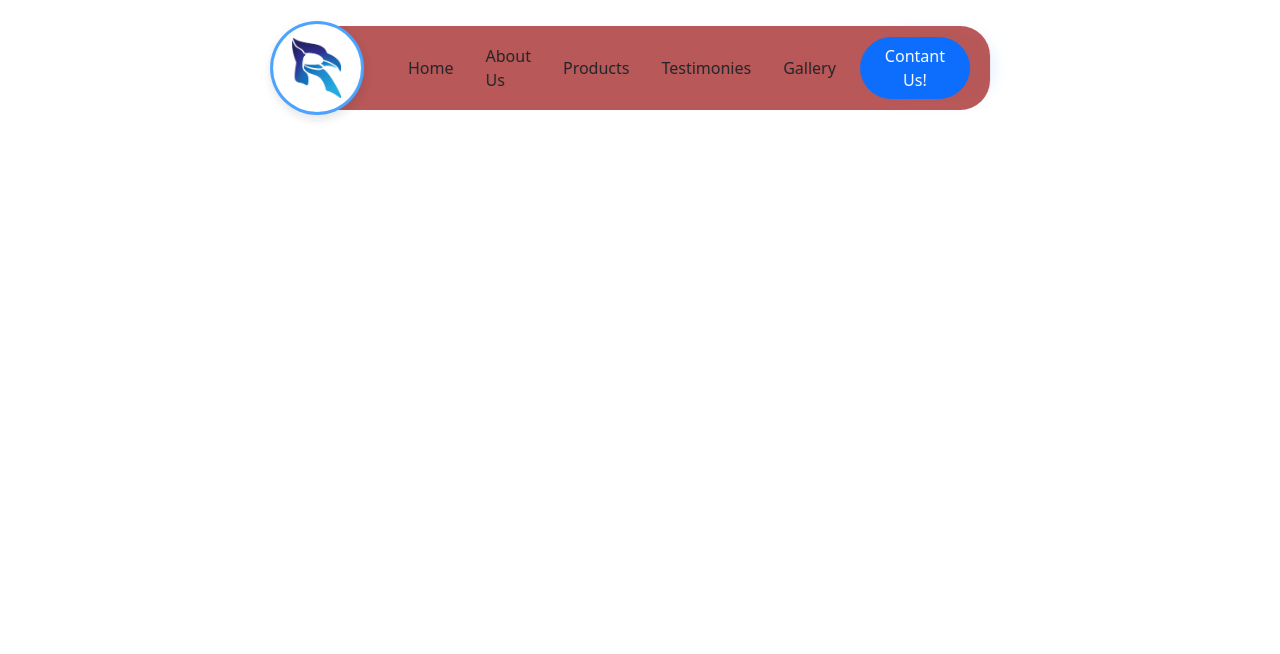
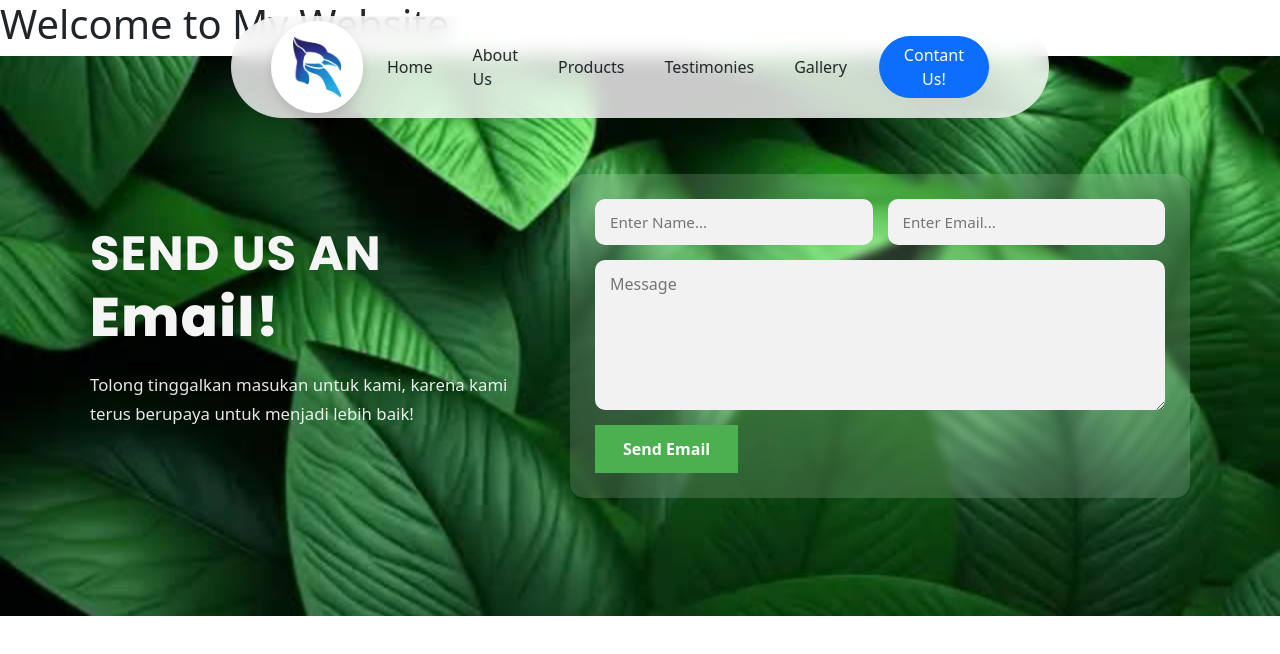
Before and after one commit to NatanaelVineDjapri/RajawaliPlastic, a Next.js app in the folder FrontEnd/: page / in a window 1280 px wide. Shown: the top 654 px of the page. Built offline with nearby package versions, Linux system fonts and the light colour scheme.

Commit message:
adding send email

```diff
--- /dev/null
+++ b/FrontEnd/app/components/sendEmail.tsx
@@ -0,0 +1,31 @@
+'use client';
+import React from 'react';
+import '../globals.css';
+
+const SendEmail: React.FC = () => {
+  return (
+    <section className="contact-section">
+      <div className="contact-container">
+        <div className="contact-text">
+          <h2>
+            Send Us an <span>Email!</span>
+          </h2>
+          <p>
+            Tolong tinggalkan masukan untuk kami, karena kami terus berupaya untuk menjadi lebih baik!
+          </p>
+        </div>
+
+        <form className="contact-form">
+          <div className="form-row">
+            <input type="text" placeholder="Enter Name..." />
+            <input type="email" placeholder="Enter Email..." />
+          </div>
+          <textarea placeholder="Message"></textarea>
+          <button type="submit">Send Email</button>
+        </form>
+      </div>
+    </section>
+  );
+};
+
+export default SendEmail;
--- a/FrontEnd/app/globals.css
+++ b/FrontEnd/app/globals.css
@@ -1,3 +1,5 @@
+@import url('https://fonts.googleapis.com/css2?family=Poppins:wght@400;600;700;800&display=swap');
+
 :root {
   --background: #ffffff;
   --foreground: #171717;
@@ -40,3 +42,142 @@ a {
     color-scheme: dark;
   }
 }
+
+/* === Send Email Section === */
+.contact-section {
+  width: 100%;
+  min-height: 70vh;
+  background-image: url('/images/bg_daun.jpg');
+  background-size: cover;
+  background-position: center;
+  background-repeat: no-repeat;
+  display: flex;
+  justify-content: center;
+  align-items: center;
+  padding: 80px 20px;
+}
+
+.contact-container {
+  display: flex;
+  flex-direction: row;
+  justify-content: space-between;
+  align-items: center;
+  gap: 60px;
+  max-width: 1100px;
+  width: 100%;
+  color: white;
+}
+
+/* kiri */
+.contact-text {
+  flex: 1;
+  max-width: 420px;
+  text-align: left;
+  margin: 0 auto;
+}
+
+.contact-text h2 {
+  font-family: 'Poppins', sans-serif;
+  font-size: 3rem;
+  font-weight: 700;
+  line-height: 1.1;
+  letter-spacing: 1px;
+  display: inline-block;
+  color: #f5f5f5;
+  text-transform: uppercase;
+}
+
+.contact-text h2 span {
+  font-weight: 800;
+  font-size: 3.4rem;
+  letter-spacing: 1.5px;
+  display: block;
+  margin-top: 8px;
+  text-transform: none;
+}
+
+.contact-text p {
+  margin-top: 15px;
+  line-height: 1.7;
+  font-size: 1.05rem;
+  opacity: 0.9;
+}
+
+/* kanan */
+.contact-form {
+  flex: 1;
+  background-color: rgba(255, 255, 255, 0.15);
+  backdrop-filter: blur(5px);
+  border-radius: 15px;
+  padding: 25px;
+  display: flex;
+  flex-direction: column;
+  gap: 15px;
+}
+
+.form-row {
+  display: flex;
+  gap: 15px;
+  flex-wrap: wrap;
+}
+
+.form-row input {
+  flex: 1;
+  padding: 12px 15px;
+  border-radius: 10px;
+  border: none;
+  outline: none;
+  font-size: 0.95rem;
+  background-color: #f2f2f2;
+}
+
+textarea {
+  width: 100%;
+  min-height: 150px;
+  padding: 12px 15px;
+  border-radius: 10px;
+  border: none;
+  outline: none;
+  font-size: 0.95rem;
+  background-color: #f2f2f2;
+  resize: none;
+}
+
+button {
+  align-self: flex-start;
+  padding: 12px 28px;
+  background-color: #4caf50;
+  color: white;
+  border: none;
+  border-radius: 8px;
+  font-weight: 600;
+  cursor: pointer;
+  transition: background-color 0.2s ease, transform 0.2s ease;
+}
+
+button:hover {
+  background-color: #43a047;
+  transform: translateY(-2px);
+}
+
+/* responsif */
+@media (max-width: 850px) {
+  .contact-container {
+    flex-direction: column;
+    align-items: stretch;
+    text-align: center;
+  }
+
+  .contact-text {
+    max-width: none;
+  }
+
+  .contact-form {
+    align-self: center;
+    width: 100%;
+  }
+
+  button {
+    align-self: center;
+  }
+}
--- a/FrontEnd/app/page.tsx
+++ b/FrontEnd/app/page.tsx
@@ -1,118 +1,14 @@
 'use client';
 import React from 'react';
-import Image from 'next/image';
-import Link from 'next/link';
+import SendEmail from './components/sendEmail'; // ✅ arahkan ke file yang benar
 
-const Navbar: React.FC = () => {
+const Page: React.FC = () => {
   return (
-    <nav
-      className="navbar navbar-expand-lg rounded-pill px-5 py-0 position-absolute top-0 start-50 translate-middle-x mt-3"
-      style={{
-        maxWidth: '1400px',
-        backgroundColor: 'rgba(255, 255, 255, 0.79)',
-        backdropFilter: 'blur(10px)',
-      }}
-    >
-      <div className="container-fluid d-flex justify-content-between align-items-center">
-        <Link
-          href="/"
-          className="navbar-brand d-flex align-items-center"
-          style={{
-            marginLeft: '-20px',
-            position: 'relative',
-            zIndex: 10,
-          }}
-        >
-          <div
-            style={{
-              backgroundColor: '#ffff',
-              borderRadius: '50%',
-              border: '3px solid rgba(0, 123, 255, 0.7)',
-              padding: '14px',
-              display: 'flex',
-              alignItems: 'center',
-              justifyContent: 'center',
-              boxShadow: '0 4px 10px rgba(0, 0, 0, 0.1)',
-            }}
-          >
-            <Image
-              src="/images/logoRS.png"
-              alt="Rajawali Plastik Logo"
-              width={60}
-              height={60}
-              style={{ objectFit: 'contain' }}
-            />
-          </div>
-        </Link>
-
-        <button
-          className="navbar-toggler"
-          type="button"
-          data-bs-toggle="collapse"
-          data-bs-target="#navbarNav"
-          aria-controls="navbarNav"
-          aria-expanded="false"
-          aria-label="Toggle navigation"
-          style={{ zIndex: 10 }}
-        >
-          <span className="navbar-toggler-icon"></span>
-        </button>
-
-        <div
-          className="collapse navbar-collapse justify-content-end"
-          id="navbarNav"
-          style={{
-            position: 'relative',
-            zIndex: 1,
-          }}
-        >
-          <ul
-            className="navbar-nav align-items-center gap-3"
-            style={{
-              backgroundColor: 'rgba(182, 83, 83, 0.97)',
-              borderRadius: '30px',
-              marginLeft: '-80px',
-              padding: '10px 20px 10px 100px',
-            }}
-          >
-            <li className="nav-item">
-              <Link href="/" className="nav-link text-dark">
-                Home
-              </Link>
-            </li>
-            <li className="nav-item">
-              <Link href="/about" className="nav-link text-dark">
-                About Us
-              </Link>
-            </li>
-            <li className="nav-item">
-              <Link href="/products" className="nav-link text-dark">
-                Products
-              </Link>
-            </li>
-            <li className="nav-item">
-              <Link href="/testimonials" className="nav-link text-dark">
-                Testimonies
-              </Link>
-            </li>
-            <li className="nav-item">
-              <Link href="/gallery" className="nav-link text-dark">
-                Gallery
-              </Link>
-            </li>
-            <li className="nav-item">
-              <Link
-                href="/contact"
-                className="btn btn-primary rounded-pill px-4"
-              >
-                Contant Us!
-              </Link>
-            </li>
-          </ul>
-        </div>
-      </div>
-    </nav>
+    <main>
+      <h1>Welcome to My Website</h1>
+      <SendEmail /> {/* ✅ panggil komponennya di sini */}
+    </main>
   );
 };
 
-export default Navbar;
+export default Page;
--- a/FrontEnd/package.json
+++ b/FrontEnd/package.json
@@ -9,7 +9,9 @@
     "lint": "next lint"
   },
   "dependencies": {
+    "@types/react-dom": "^18.3.7",
     "bootstrap": "^5.3.8",
+    "lucide-react": "^0.552.0",
     "next": "14.2.31",
     "react": "^18",
     "react-dom": "^18"
@@ -17,7 +19,6 @@
   "devDependencies": {
     "@types/node": "^20",
     "@types/react": "^18",
-    "@types/react-dom": "^18",
     "eslint": "^8",
     "eslint-config-next": "14.2.31",
     "typescript": "^5"
```
Also changed, not shown: FrontEnd/public/images/bg_daun.jpg (added), 1 other file (tests, documents, lock files or other folders).
